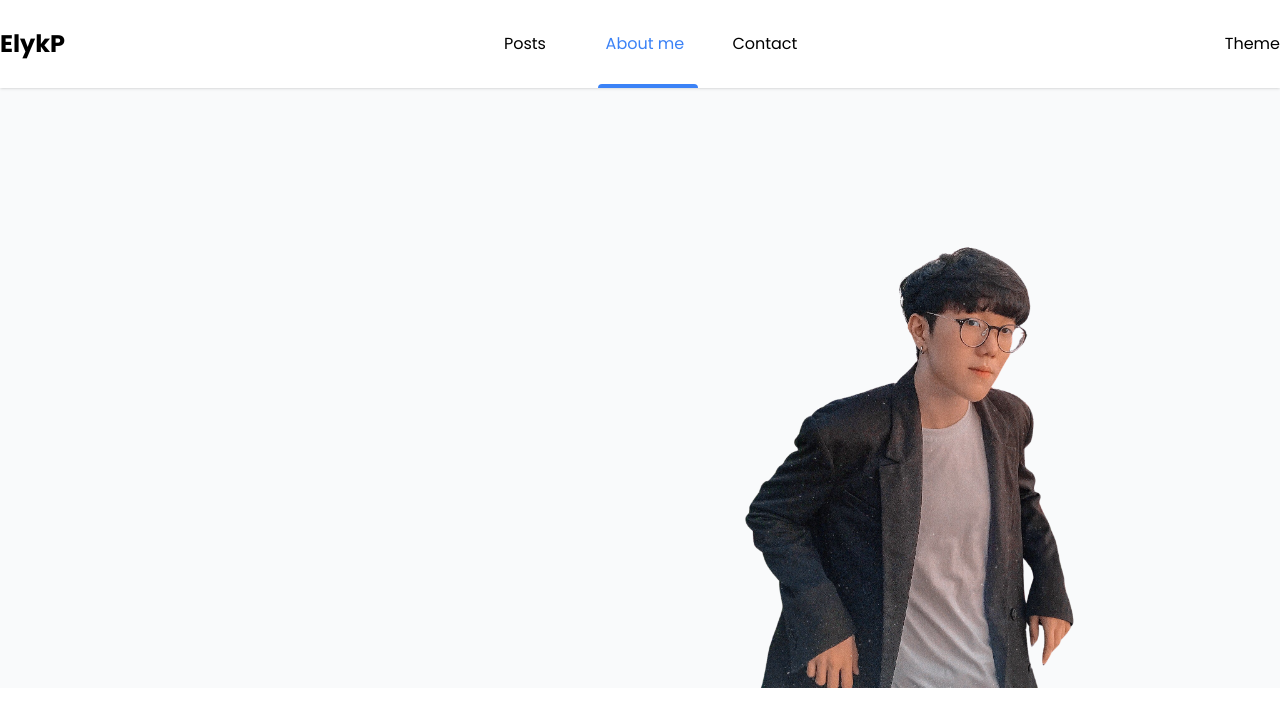
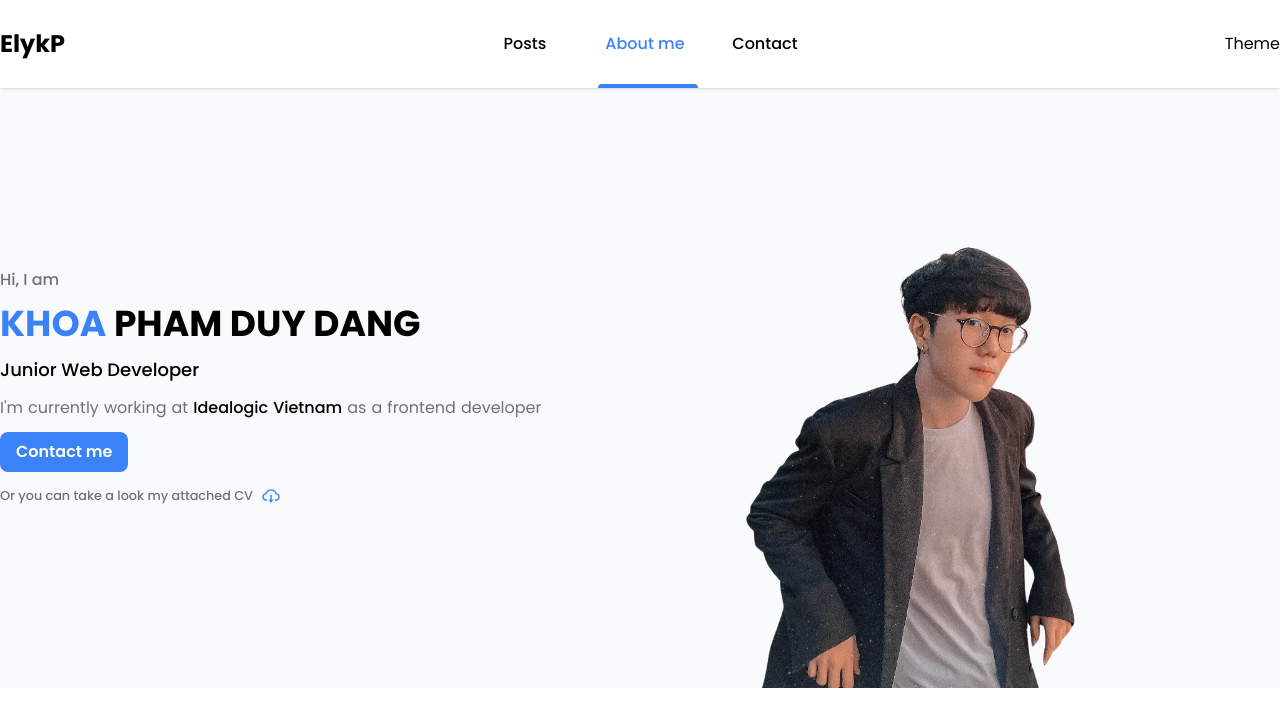
Before and after one commit to blackparadise0407/elykp, a React (Create React App) app: page /about in a window 1280 px wide. Shown: the top 726 px of the page. Built offline with nearby package versions, Linux system fonts and the light colour scheme; no server answers.

Commit message:
Implement

```diff
--- a/src/components/Header/Header.tsx
+++ b/src/components/Header/Header.tsx
@@ -33,7 +33,8 @@ export default function Header() {
         <header className="relative h-[88px] bg-white shadow">
             <div className="app-container mx-auto h-full flex items-center">
                 <h1 className="font-bold">ElykP</h1>
-                <div className="flex items-center gap-5 self-stretch mx-auto">
+                <div className="flex-grow"></div>
+                <div className="hidden md:flex items-center gap-5 self-stretch">
                     {links.map(({ to, label }, idx) => (
                         <NavLink
                             id={to}
@@ -50,6 +51,7 @@ export default function Header() {
                         </NavLink>
                     ))}
                 </div>
+                <div className="flex-grow"></div>
                 <div>Theme</div>
             </div>
             {!!offsetLeft && (
--- a/src/index.css
+++ b/src/index.css
@@ -1,7 +1,12 @@
 @tailwind base;
 
 @layer base {
-    h1,h2,h3,h4,h5,h6 {
+    h1,
+    h2,
+    h3,
+    h4,
+    h5,
+    h6 {
         @apply font-medium;
     }
 
@@ -29,15 +34,19 @@
         @apply text-xs;
     }
 
-
-
     a {
-        @apply no-underline hover:text-blue-500 transition-colors;
+        @apply font-medium hover:text-blue-500 transition-colors;
     }
 }
 
 @tailwind components;
 @tailwind utilities;
+
+@layer components {
+    button {
+        @apply py-2 px-4 bg-blue-500 text-white font-semibold rounded-lg whitespace-nowrap hover:bg-blue-700 focus:outline-none focus:ring-2 focus:ring-blue-400 focus:ring-opacity-75 transition-colors;
+    }
+}
 
 html {
     font-family: 'Poppins', sans-serif;
@@ -56,9 +65,27 @@ blockquote {
 }
 
 blockquote::before {
-    @apply content-[''] absolute h-full w-[4px] left-0 top-0 bg-neutral-500 ;
+    @apply content-[''] absolute h-full w-[4px] left-0 top-0 bg-neutral-500;
 }
 
 section {
     @apply h-screen;
 }
+
+.link {
+    border-bottom-width: 0;
+    background-image: linear-gradient(transparent, transparent), linear-gradient(#006eff, #006eff);
+    background-size: 0 2px;
+    background-position: 0 100%;
+    background-repeat: no-repeat;
+    transition: background-size .4s ease-in-out, color 0.2s ease;
+}
+
+.link:hover {
+    background-size: 100% 2px;
+    background-position: 0 100%
+}
+
+p {
+    word-spacing: 0.05em;
+}
--- a/src/views/About/AboutView.tsx
+++ b/src/views/About/AboutView.tsx
@@ -1,10 +1,38 @@
+import { AiOutlineCloudDownload } from 'react-icons/ai'
+
 export default function AboutView() {
     return (
         <>
             <section className="bg-gray-50 h-[600px]">
-                <div className="app-container relative h-full w-full">
+                <div className="app-container relative h-full w-full flex items-center">
+                    <div className="max-w-[700px] space-y-3">
+                        <h4 className="text-gray-500">Hi, I am</h4>
+                        <h1 className="font-bold text-4xl">
+                            <span className="text-blue-500">KHOA</span> PHAM DUY
+                            DANG
+                        </h1>
+                        <h3>Junior Web Developer</h3>
+                        <p className="text-gray-500">
+                            I&apos;m currently working at{' '}
+                            <a
+                                className="link text-black"
+                                target="_blank"
+                                href="https://www.idealogic.com.vn/"
+                                rel="noreferrer"
+                            >
+                                Idealogic Vietnam
+                            </a>{' '}
+                            as a frontend developer
+                        </p>
+                        <button>Contact me</button>
+                        <br />
+                        <small className="flex items-center gap-2 text-gray-500 font-medium">
+                            Or you can take a look my attached CV{' '}
+                            <AiOutlineCloudDownload className="text-xl text-blue-500 hover:text-blue-400 transition-colors cursor-pointer" />
+                        </small>
+                    </div>
                     <img
-                        className="absolute bottom-0 right-[200px] w-[340px]"
+                        className="hidden md:block max-w-[340px] mx-auto self-end"
                         src={require('assets/images/profile.png')}
                         alt="Picture of Kyle Pham"
                     />
--- a/src/views/Posts/PostDetailView.tsx
+++ b/src/views/Posts/PostDetailView.tsx
@@ -135,7 +135,7 @@ export default function PostDetailView() {
                                             )
                                         },
                                     }}
-                                    className="mt-10 space-y-2 tracking-wide leading-relaxed"
+                                    className="mt-10 space-y-2 tracking-wider leading-relaxed"
                                     remarkPlugins={[remarkGfm]}
                                 >
                                     {post.content}
```
